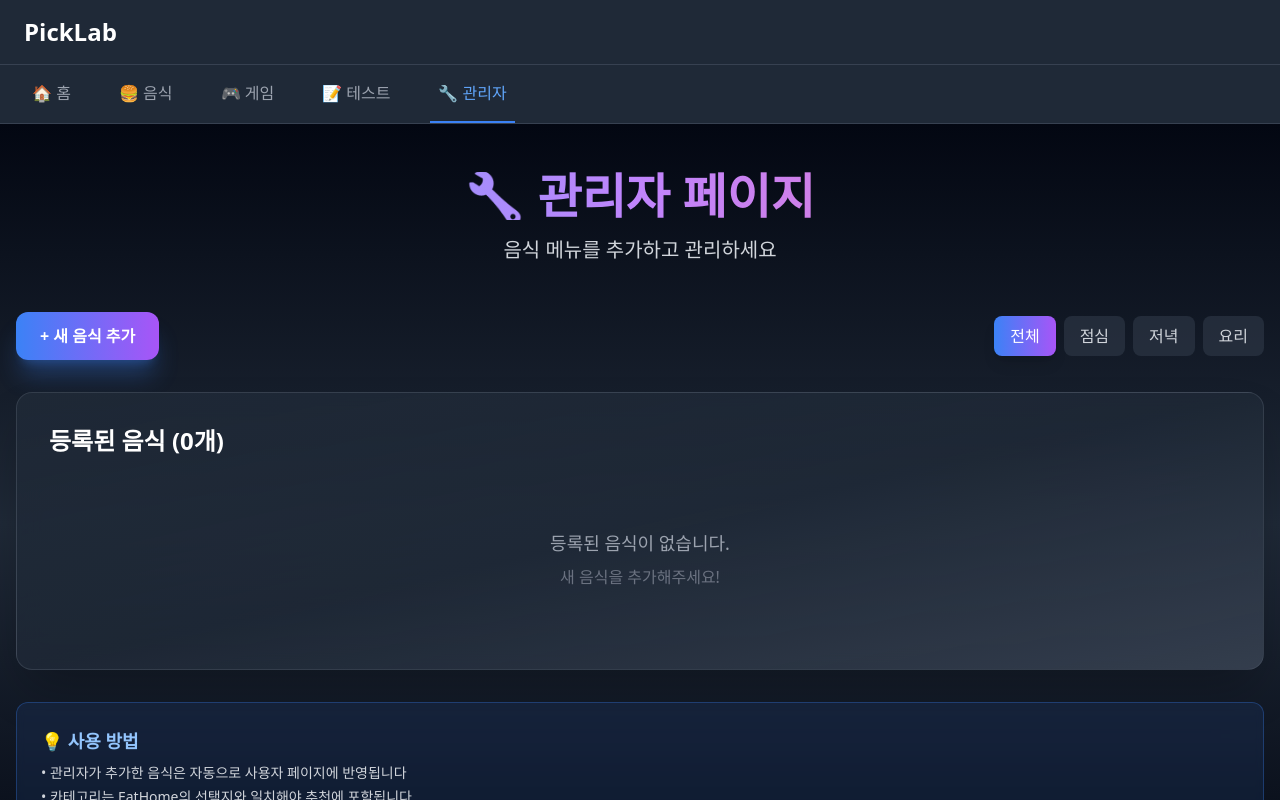
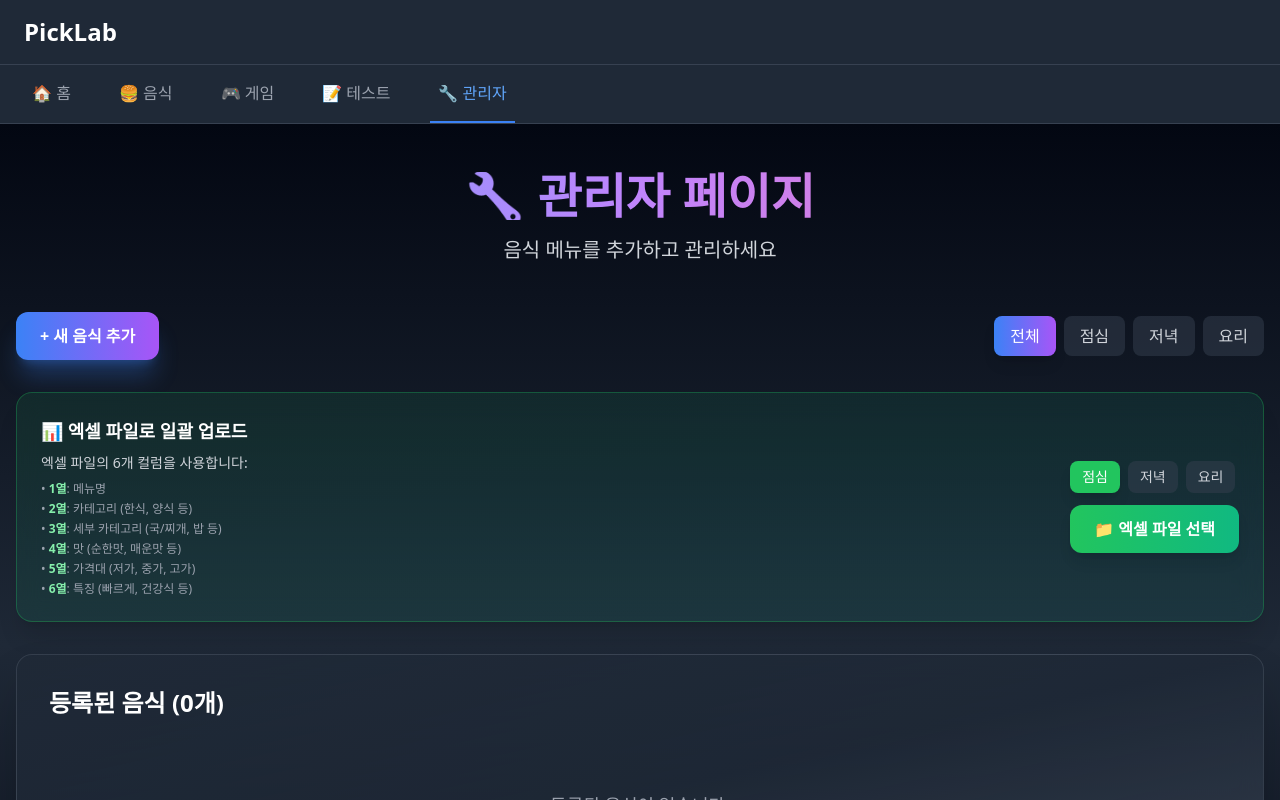
Before and after one commit to HANA-jae/PickLab, a React (Vite) app in the folder frontend/: page /admin in a window 1280 px wide. Shown: the top 800 px of the page. Built offline with nearby package versions, Linux system fonts and the light colour scheme; the HTML template or start-up script is replaced by a standard one.

Commit message:
feat: 관리자 페이지에 엑셀 일괄 업로드 기능 추가 - 6개 컬럼 매핑

```diff
--- a/frontend/package.json
+++ b/frontend/package.json
@@ -16,7 +16,8 @@
   "dependencies": {
     "react": "^18.2.0",
     "react-dom": "^18.2.0",
-    "react-router-dom": "^7.12.0"
+    "react-router-dom": "^7.12.0",
+    "xlsx": "^0.18.5"
   },
   "devDependencies": {
     "@types/react": "^18.2.37",
--- a/frontend/src/features/admin/pages/AdminPage.tsx
+++ b/frontend/src/features/admin/pages/AdminPage.tsx
@@ -1,4 +1,5 @@
-import { useState, useEffect } from 'react';
+import { useState, useEffect, useRef } from 'react';
+import * as XLSX from 'xlsx';
 
 type TabType = 'lunch' | 'dinner' | 'recipe';
 
@@ -21,6 +22,8 @@
   const [isFormOpen, setIsFormOpen] = useState(false);
   const [editingFood, setEditingFood] = useState<FoodItem | null>(null);
   const [filterTab, setFilterTab] = useState<TabType | 'all'>('all');
+  const [uploadTab, setUploadTab] = useState<TabType>('lunch');
+  const fileInputRef = useRef<HTMLInputElement>(null);
 
   const [formData, setFormData] = useState<Partial<FoodItem>>({
     name: '',
@@ -130,6 +133,61 @@
     ? foods
     : foods.filter(food => food.tab === filterTab);
 
+  // 엑셀 파일 업로드 처리
+  const handleExcelUpload = (event: React.ChangeEvent<HTMLInputElement>) => {
+    const file = event.target.files?.[0];
+    if (!file) return;
+
+    const reader = new FileReader();
+    reader.onload = (e) => {
+      try {
+        const data = new Uint8Array(e.target?.result as ArrayBuffer);
+        const workbook = XLSX.read(data, { type: 'array' });
+        const sheetName = workbook.SheetNames[0];
+        const worksheet = workbook.Sheets[sheetName];
+        const jsonData = XLSX.utils.sheet_to_json(worksheet, { header: 1 }) as any[][];
+
+        // 첫 번째 행은 헤더로 간주하고 건너뛰기
+        const dataRows = jsonData.slice(1);
+
+        const newFoods: FoodItem[] = dataRows
+          .filter(row => row[0]) // 메뉴명이 있는 행만 처리
+          .map((row) => ({
+            id: Date.now() + Math.random(), // 고유 ID 생성
+            name: String(row[0] || '').trim(), // 1열: 메뉴명
+            category: String(row[1] || '').trim(), // 2열: 카테고리
+            subCategory: String(row[2] || '').trim(), // 3열: 세부 카테고리
+            taste: String(row[3] || '').trim(), // 4열: 맛
+            priceRange: String(row[4] || '').trim(), // 5열: 가격대
+            feature: String(row[5] || '').trim(), // 6열: 특징
+            emoji: '🍽️', // 기본 이모지
+            rating: '⭐ 4.0', // 기본 평점
+            description: '', // 기본 설명
+            tab: uploadTab, // 선택한 탭
+          }));
+
+        if (newFoods.length === 0) {
+          alert('업로드할 데이터가 없습니다. 엑셀 파일을 확인해주세요.');
+          return;
+        }
+
+        // 기존 음식에 새 음식 추가
+        saveFoods([...foods, ...newFoods]);
+        alert(`${newFoods.length}개의 음식이 추가되었습니다!`);
+
+        // 파일 입력 초기화
+        if (fileInputRef.current) {
+          fileInputRef.current.value = '';
+        }
+      } catch (error) {
+        console.error('Excel upload error:', error);
+        alert('엑셀 파일을 읽는 중 오류가 발생했습니다. 파일 형식을 확인해주세요.');
+      }
+    };
+
+    reader.readAsArrayBuffer(file);
+  };
+
   return (
     <div className="min-h-screen bg-gradient-to-b from-gray-950 via-gray-800 to-gray-950 py-12 px-4">
       <div className="max-w-7xl mx-auto">
@@ -142,7 +200,7 @@
         </div>
 
         {/* 액션 버튼 */}
-        <div className="flex justify-between items-center mb-8">
+        <div className="flex flex-col md:flex-row justify-between items-start md:items-center gap-4 mb-8">
           <button
             onClick={() => {
               resetForm();
@@ -168,6 +226,61 @@
                 {tab === 'all' ? '전체' : tab === 'lunch' ? '점심' : tab === 'dinner' ? '저녁' : '요리'}
               </button>
             ))}
+          </div>
+        </div>
+
+        {/* 엑셀 업로드 섹션 */}
+        <div className="mb-8 bg-gradient-to-br from-green-500/10 via-emerald-500/10 to-teal-500/10 backdrop-blur-md rounded-2xl p-6 border border-green-500/30 shadow-xl">
+          <div className="flex flex-col md:flex-row items-start md:items-center justify-between gap-4">
+            <div>
+              <h3 className="text-lg font-bold text-white mb-2 flex items-center gap-2">
+                📊 엑셀 파일로 일괄 업로드
+              </h3>
+              <p className="text-sm text-gray-300 mb-2">
+                엑셀 파일의 6개 컬럼을 사용합니다:
+              </p>
+              <div className="text-xs text-gray-400 space-y-1">
+                <p>• <span className="font-semibold text-green-300">1열</span>: 메뉴명</p>
+                <p>• <span className="font-semibold text-green-300">2열</span>: 카테고리 (한식, 양식 등)</p>
+                <p>• <span className="font-semibold text-green-300">3열</span>: 세부 카테고리 (국/찌개, 밥 등)</p>
+                <p>• <span className="font-semibold text-green-300">4열</span>: 맛 (순한맛, 매운맛 등)</p>
+                <p>• <span className="font-semibold text-green-300">5열</span>: 가격대 (저가, 중가, 고가)</p>
+                <p>• <span className="font-semibold text-green-300">6열</span>: 특징 (빠르게, 건강식 등)</p>
+              </div>
+            </div>
+
+            <div className="flex flex-col gap-3 w-full md:w-auto">
+              {/* 탭 선택 */}
+              <div className="flex gap-2">
+                {['lunch', 'dinner', 'recipe'].map((tab) => (
+                  <button
+                    key={tab}
+                    onClick={() => setUploadTab(tab as TabType)}
+                    className={`px-3 py-1.5 rounded-lg text-sm font-medium transition-all duration-300 ${
+                      uploadTab === tab
+                        ? 'bg-green-500 text-white shadow-lg'
+                        : 'bg-gray-700/50 text-gray-300 hover:bg-gray-600/50'
+                    }`}
+                  >
+                    {tab === 'lunch' ? '점심' : tab === 'dinner' ? '저녁' : '요리'}
+                  </button>
+                ))}
+              </div>
+
+              {/* 파일 업로드 버튼 */}
+              <label className="cursor-pointer">
+                <input
+                  ref={fileInputRef}
+                  type="file"
+                  accept=".xlsx, .xls"
+                  onChange={handleExcelUpload}
+                  className="hidden"
+                />
+                <div className="px-6 py-3 bg-gradient-to-r from-green-500 to-emerald-500 hover:from-green-600 hover:to-emerald-600 text-white rounded-xl font-semibold transition-all duration-300 hover:scale-105 shadow-lg text-center">
+                  📁 엑셀 파일 선택
+                </div>
+              </label>
+            </div>
           </div>
         </div>
 
```
